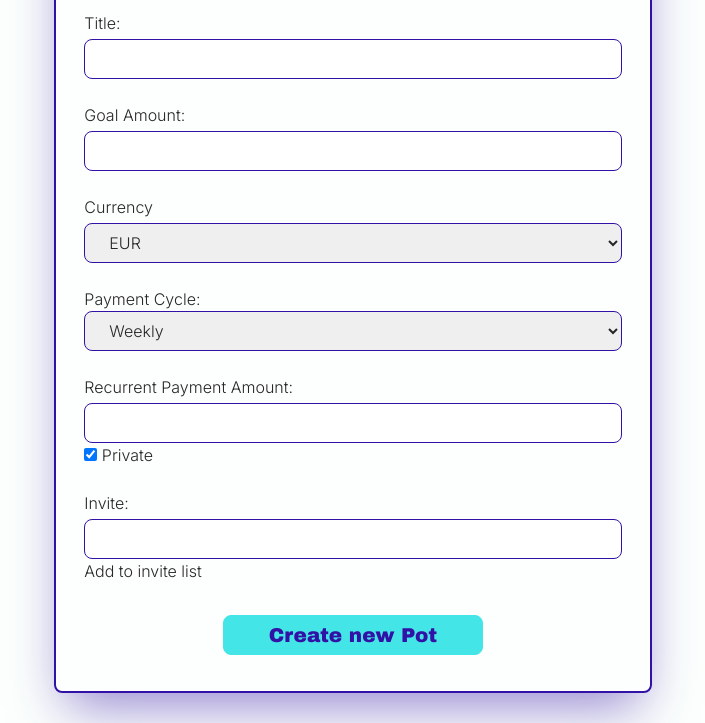
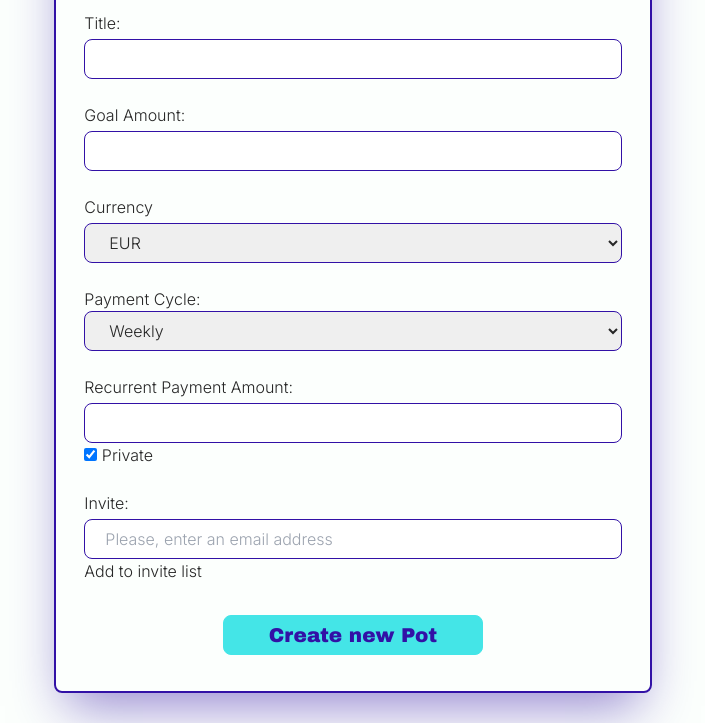
Before and after one commit to AwsSG/revfinance, a Flask app: page /createPot in a window 1280 px wide. Shown: the part 309-1032 px from the top of the page, without its empty margins (287-992 px from the left). Run offline with Flask 3, Linux system fonts and the light colour scheme; style sheets or scripts are compiled from the project's sources; some libraries are stand-ins or nearby versions.

Commit message:
Validate peers email fields not to be empty

```diff
--- a/static/js/scripts.js
+++ b/static/js/scripts.js
@@ -90,9 +90,9 @@ $(document).ready(function(){
         peerId = 0
         peerEmail = $('#invite').val()
 
-        if( validateEmail(peerEmail) ) {
+        if( validateEmail(peerEmail) && $('#invite').val() != 0) {
             $('#addToInvite').attr("disabled", false)
-            display.append(`<span class="invited"><button class="withdrawInvite" type="button">X</button><p>${peerEmail}</p></span>`)
+            display.append(`<span class="invited" style="display:block"><button class="withdrawInvite" type="button" style="padding:0 10px"> X  </button><p style="display:inline">${peerEmail}</p></span>`)
             $('#invite').val('')
         } else {
             errorField.html('Please, enter  avalid email address')
--- a/templates/createPot.html
+++ b/templates/createPot.html
@@ -53,16 +53,16 @@
             <div class="p-3">
                 <label for="invite" class="dark:text-baby-powder">Invite:</label><br>
                 <div class="inviteList"></div>
-                <input type="email" id="invite" name="invite" class="w-full h-10 mt-1 pl-5 border rounded-lg border-trypan-blue dark:border-none">
+                <input type="email" id="invite" name="invite" class="w-full h-10 mt-1 pl-5 border rounded-lg border-trypan-blue dark:border-none"
+                placeholder="Please, enter an email address">
                 <button id="addToInvite" type="button">Add to invite list</button>
             </div>
-
-
 
 
             <div class="p-5 text-center text-xl font-archivo-black">
                 <input type="submit" value="Create new Pot" class="w-5/6 h-10 border border-fluorescent-blue rounded-lg bg-fluorescent-blue text-trypan-blue hover:text-white cursor-pointer dark:bg-rajah dark:border-rajah dark:text-raisen-black dark:hover:text-white lg:w-1/2">
             </div>
+
         </form>
     </div>
 </div>
```
